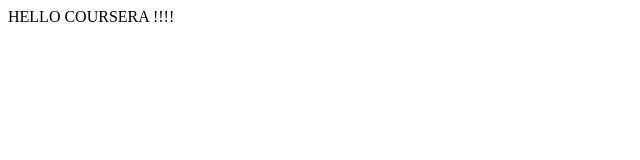
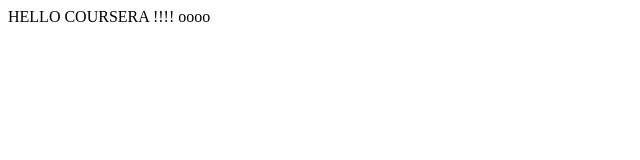
Before and after one commit to zei-ZZ/coursera-web, a plain HTML site: page site/index.html in a window 1280 px wide. Shown: the full height of the page, 0-640 px from the left. Drawn offline with Linux system fonts and the light colour scheme.

Commit message:
small addiction

```diff
--- a/site/index.html
+++ b/site/index.html
@@ -6,6 +6,6 @@
 	<title> hello coursera !</title>
 </head>
 <body>
-HELLO COURSERA !!!!
+HELLO COURSERA !!!! oooo
 </body>
 </html>
```
